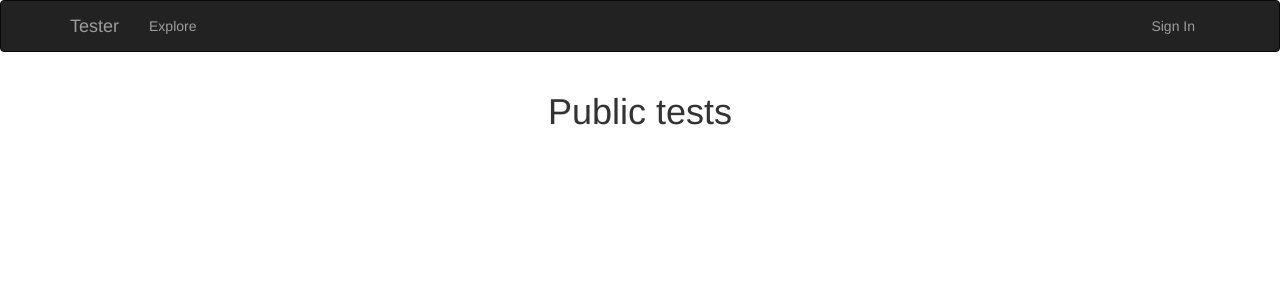
After one commit to swarmer/tester, a Django app: page /explore in a window 1280 px wide. The commit adds this page. Shown: the top 300 px of the page. Run offline with Django 3.2, Linux system fonts and the light colour scheme; data that the repository does not hold is empty; some libraries are stand-ins or nearby versions.

Commit message:
Add 'explore' page

```diff
--- a/core/models.py
+++ b/core/models.py
@@ -5,6 +5,7 @@ from django.contrib import auth
 class Test(models.Model):
     owner = models.ForeignKey(auth.models.User)
     name = models.CharField(max_length=30)
+    description = models.CharField(max_length=200, blank=True)
     source = models.TextField()
     is_public = models.BooleanField(default=False)
 
--- a/core/templates/base.html
+++ b/core/templates/base.html
@@ -20,7 +20,7 @@
     <nav class="navbar navbar-inverse">
       <div class="container">
         <div class="navbar-header">
-          <a class="navbar-brand" href="#">Tester</a>
+          <a class="navbar-brand" href="/">Tester</a>
 
           <button type="button" class="navbar-toggle collapsed" data-toggle="collapse"
               data-target="#navbar" aria-expanded="false" aria-controls"navbar">
@@ -33,13 +33,11 @@
 
         <div id="navbar" class="collapse navbar-collapse">
           <ul class="nav navbar-nav">
-            <li class="active"><a href="#">Home</a></li>
-            <li><a href="#about">About</a></li>
-            <li><a href="#contact">Contact</a></li>
+            <li><a href="/explore/">Explore</a></li>
           </ul>
 
           <ul class="nav navbar-nav navbar-right">
-            <li><a href="#logout">Log Out</a></li>
+            <li><a href="/login/">Sign In</a></li>
           </ul>
         </div>
       </div>
--- /dev/null
+++ b/core/templates/explore.html
@@ -0,0 +1,18 @@
+{% extends "base.html" %}
+
+
+{% block content %}
+  <h1 class="text-center">Public tests</h1>
+
+  <ul class="list-group">
+    {% for test in tests %}
+      <li class="list-group-item">
+        <a href="/test/{{ test.owner.username }}/{{ test.name }}/">
+          <strong>{{ test.owner.username }}/{{ test.name }}</strong>
+        </a>
+        <div>{{ test.description }}</div>
+        <div class="text-muted">{{ test.question_set.count }} questions</div>
+      </li>
+    {% endfor %}
+  </ul>
+{% endblock %}
--- a/core/urls.py
+++ b/core/urls.py
@@ -6,5 +6,7 @@ from . import views
 
 urlpatterns = patterns('core.views',
     url(r'^admin/', include(admin.site.urls)),
+
     url(r'^$', views.index),
+    url(r'^explore', views.explore),
 )
--- a/core/views.py
+++ b/core/views.py
@@ -1,5 +1,11 @@
 from django.shortcuts import render
+
+from .models import Test
 
 
 def index(request):
     return render(request, 'index.html')
+
+def explore(request):
+    public_tests = Test.objects.filter(is_public=True)
+    return render(request, 'explore.html', {'tests': public_tests})
```
Also changed, not shown: core/migrations/0002_test_description.py (added).
